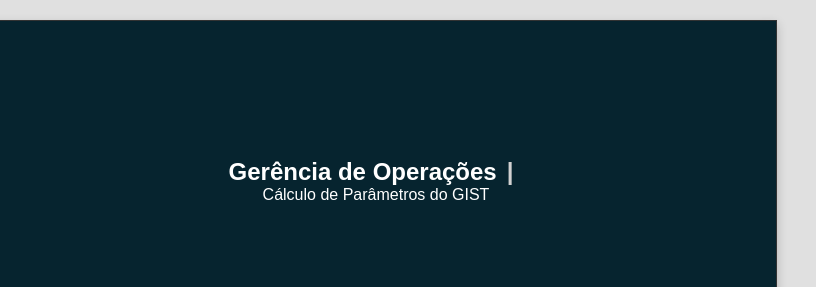
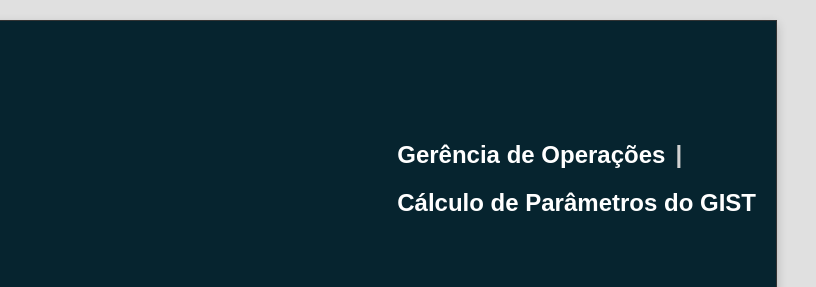
Before and after one commit to IsraelCesarA/ParametroOnline, a plain HTML site: page index.html in a window 1280 px wide. Shown: the top 287 px of the page, 464-1280 px from the left. Drawn offline with Linux system fonts and the light colour scheme.

Commit message:
Update index.html

```diff
--- a/index.html
+++ b/index.html
@@ -9,10 +9,11 @@
     <div class="container">
         <header>
             <div class="header-left"><img class="gist-logo" src="https://th.bing.com/th/id/OIP.WXt5gHtQWWCULzuSYExo-AHaBQ?w=311&h=61&c=7&r=0&o=7&dpr=1.3&pid=1.7&rm=3" alt="Sindionibus logo" /></div>
-            <div class="header-Center">
-            <div class="header-title">           Gerência de Operações</div>
-            <div class="header-subtitle">Cálculo de Parâmetros do GIST</div>
-            <div class="header-right"></div>
+            <div>
+            <div class="header-text-container">
+            <h1 class="header-title">Gerência de Operações</h1>
+            <h2 class="header-subtitle">Cálculo de Parâmetros do GIST</h2>
+            </div>
         </header>
 
         <div class="main-content">
@@ -143,7 +144,7 @@
                     </div>
 
                 </div>
-            </div>
+
         </div>
     </div>
     </body>
```
